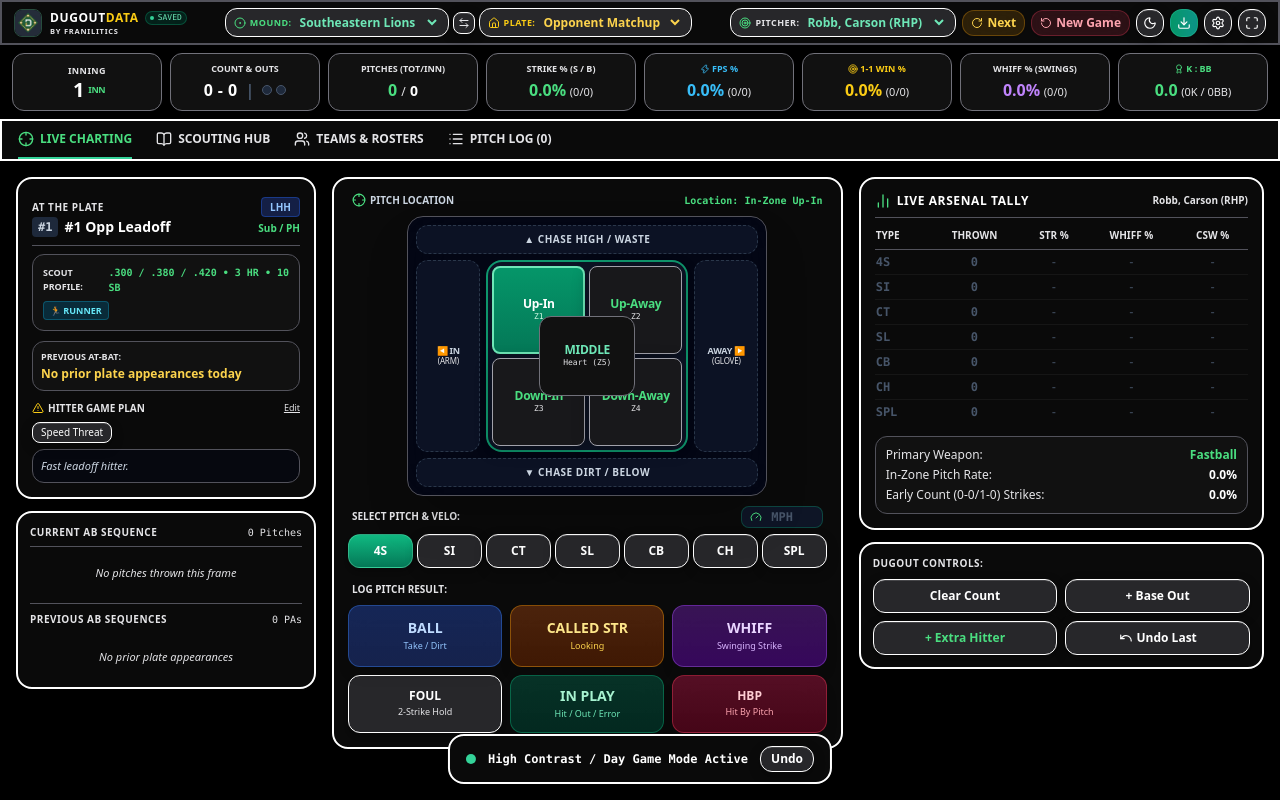
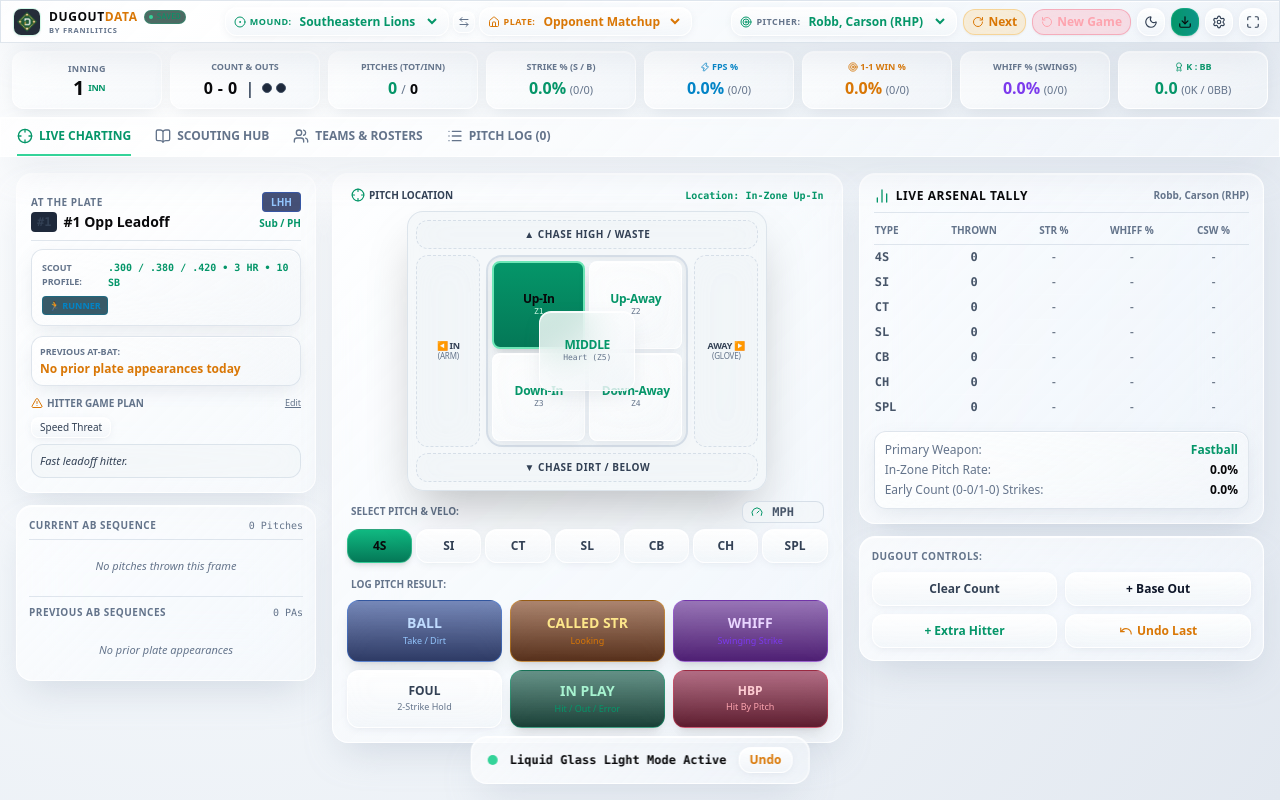
Before and after one commit to ethan50716/Tracker-App, a plain HTML site: page index.html in a window 1280 px wide. Both pictures are taken after a click on the button 1150 px from the left and 21 px from the top of the page. Drawn offline with nearby package versions, Linux system fonts and the light colour scheme; a script that the page names is missing.

Commit message:
Update index.html

```diff
--- a/index.html
+++ b/index.html
@@ -26,7 +26,7 @@
       user-select: none;
     }
 
-    /* Standard Liquid Glassmorphic Styles */
+    /* Standard Liquid Glassmorphic Styles (Dark Baseline) */
     .glass-panel {
       background: linear-gradient(135deg, rgba(255, 255, 255, 0.05) 0%, rgba(255, 255, 255, 0.015) 100%), rgba(15, 23, 42, 0.72);
       backdrop-filter: blur(18px);
@@ -58,6 +58,7 @@
     .glass-button {
       background: linear-gradient(180deg, rgba(255, 255, 255, 0.08) 0%, rgba(255, 255, 255, 0.02) 100%), rgba(30, 41, 59, 0.8);
       backdrop-filter: blur(10px);
+      -webkit-backdrop-filter: blur(10px);
       border: 1px solid rgba(255, 255, 255, 0.12);
       box-shadow: 0 4px 12px rgba(0, 0, 0, 0.3), inset 0 1px 0 rgba(255, 255, 255, 0.15);
       transition: all 0.15s ease;
@@ -91,57 +92,116 @@
     }
 
     /* ========================================================
-       HIGH-CONTRAST / DAY GAME / OUTDOOR SUN OVERRIDES
+       APPLE LIQUID GLASS: SLEEK LIGHT MODE OVERRIDES
        ======================================================== */
-    body.high-contrast {
-      background: #000000 !important;
-      color: #ffffff !important;
-    }
-    body.high-contrast .glass-panel {
-      background: #0a0a0a !important;
-      border: 2px solid #ffffff !important;
-      backdrop-filter: none !important;
-      -webkit-backdrop-filter: none !important;
-      box-shadow: none !important;
-    }
-    body.high-contrast .glass-card {
-      background: #111111 !important;
-      border: 1.5px solid #71717a !important;
-      backdrop-filter: none !important;
-      -webkit-backdrop-filter: none !important;
-      box-shadow: none !important;
-    }
-    body.high-contrast .glass-card-interactive {
-      background: #18181b !important;
-      border: 1.5px solid #a1a1aa !important;
-      backdrop-filter: none !important;
-      -webkit-backdrop-filter: none !important;
-    }
-    body.high-contrast .glass-button {
-      background: #27272a !important;
-      border: 1.5px solid #ffffff !important;
-      color: #ffffff !important;
-      backdrop-filter: none !important;
-    }
-    body.high-contrast .text-slate-400,
-    body.high-contrast .text-slate-500 {
-      color: #e4e4e7 !important;
-    }
-    body.high-contrast .text-emerald-400 {
-      color: #4ade80 !important;
-      font-weight: 900 !important;
-    }
-    body.high-contrast .text-amber-400 {
-      color: #facc15 !important;
-      font-weight: 900 !important;
-    }
-    body.high-contrast .text-cyan-400 {
-      color: #38bdf8 !important;
-      font-weight: 900 !important;
-    }
-    body.high-contrast .border-white\/10,
-    body.high-contrast .border-white\/5 {
-      border-color: #52525b !important;
+    body.light-mode {
+      background: radial-gradient(circle at 15% 10%, #ffffff 0%, #f1f5f9 45%, #e2e8f0 100%) !important;
+      color: #0f172a !important;
+    }
+
+    /* Apple Frosted Glass Panels */
+    body.light-mode .glass-panel {
+      background: linear-gradient(135deg, rgba(255, 255, 255, 0.72) 0%, rgba(248, 250, 252, 0.58) 100%) !important;
+      backdrop-filter: blur(28px) saturate(190%) !important;
+      -webkit-backdrop-filter: blur(28px) saturate(190%) !important;
+      border: 1px solid rgba(255, 255, 255, 0.85) !important;
+      box-shadow: 0 18px 38px -12px rgba(148, 163, 184, 0.35), inset 0 1px 1px 0 rgba(255, 255, 255, 0.95) !important;
+    }
+
+    /* Sleek Translucent Cards */
+    body.light-mode .glass-card {
+      background: linear-gradient(145deg, rgba(255, 255, 255, 0.82) 0%, rgba(241, 245, 249, 0.65) 100%) !important;
+      backdrop-filter: blur(20px) !important;
+      -webkit-backdrop-filter: blur(20px) !important;
+      border: 1px solid rgba(255, 255, 255, 0.9) !important;
+      box-shadow: 0 6px 20px -4px rgba(100, 116, 139, 0.16), inset 0 1px 0 rgba(255, 255, 255, 0.9) !important;
+    }
+
+    body.light-mode .glass-card-interactive {
+      background: linear-gradient(145deg, rgba(255, 255, 255, 0.85) 0%, rgba(248, 250, 252, 0.68) 100%) !important;
+      backdrop-filter: blur(18px) !important;
+      -webkit-backdrop-filter: blur(18px) !important;
+      border: 1px solid rgba(255, 255, 255, 0.95) !important;
+      box-shadow: 0 4px 14px -2px rgba(100, 116, 139, 0.14), inset 0 1px 1px rgba(255, 255, 255, 0.95) !important;
+    }
+
+    body.light-mode .glass-card-interactive:hover {
+      background: linear-gradient(145deg, rgba(255, 255, 255, 0.95) 0%, rgba(236, 253, 245, 0.8) 100%) !important;
+      border-color: rgba(16, 185, 129, 0.5) !important;
+      box-shadow: 0 8px 24px -4px rgba(16, 185, 129, 0.18) !important;
+    }
+
+    /* Tactile Glass Pills & Buttons */
+    body.light-mode .glass-button {
+      background: linear-gradient(180deg, rgba(255, 255, 255, 0.9) 0%, rgba(241, 245, 249, 0.8) 100%) !important;
+      backdrop-filter: blur(16px) !important;
+      -webkit-backdrop-filter: blur(16px) !important;
+      border: 1px solid rgba(255, 255, 255, 0.9) !important;
+      color: #0f172a !important;
+      box-shadow: 0 2px 8px -2px rgba(100, 116, 139, 0.15), inset 0 1px 0 rgba(255, 255, 255, 1) !important;
+    }
+
+    /* Strike Zone Sub-Panels */
+    body.light-mode .bg-slate-950\/80,
+    body.light-mode .bg-slate-900\/90,
+    body.light-mode .bg-slate-950\/70,
+    body.light-mode .bg-slate-950\/40,
+    body.light-mode .bg-slate-900\/80 {
+      background: rgba(241, 245, 249, 0.72) !important;
+      border-color: rgba(203, 213, 225, 0.7) !important;
+      backdrop-filter: blur(16px) !important;
+      -webkit-backdrop-filter: blur(16px) !important;
+    }
+
+    /* Light Mode Typography Adjustments */
+    body.light-mode .text-white {
+      color: #09090b !important;
+    }
+    body.light-mode .text-slate-400,
+    body.light-mode .text-slate-500 {
+      color: #64748b !important;
+    }
+    body.light-mode .text-slate-300,
+    body.light-mode .text-slate-200 {
+      color: #334155 !important;
+    }
+
+    body.light-mode .text-emerald-400,
+    body.light-mode .text-emerald-300 {
+      color: #059669 !important;
+    }
+    body.light-mode .text-amber-400,
+    body.light-mode .text-amber-300 {
+      color: #d97706 !important;
+    }
+    body.light-mode .text-cyan-400,
+    body.light-mode .text-cyan-300 {
+      color: #0284c7 !important;
+    }
+    body.light-mode .text-purple-400,
+    body.light-mode .text-purple-300 {
+      color: #7c3aed !important;
+    }
+
+    body.light-mode .border-white\/10,
+    body.light-mode .border-white\/5 {
+      border-color: rgba(203, 213, 225, 0.6) !important;
+    }
+
+    /* Scrollbars */
+    body.light-mode .custom-scrollbar::-webkit-scrollbar-track {
+      background: rgba(226, 232, 240, 0.5);
+    }
+    body.light-mode .custom-scrollbar::-webkit-scrollbar-thumb {
+      background: rgba(148, 163, 184, 0.6);
+    }
+
+    /* Modals & Backdrop Blur */
+    body.light-mode .bg-black\/80,
+    body.light-mode .bg-black\/85 {
+      background: rgba(15, 23, 42, 0.35) !important;
+      backdrop-filter: blur(14px) !important;
+      -webkit-backdrop-filter: blur(14px) !important;
     }
   </style>
 </head>
@@ -207,9 +267,9 @@
         <span>New Game</span>
       </button>
 
-      <!-- HIGH CONTRAST / DAY GAME HEADER TOGGLE -->
-      <button onclick="toggleHighContrastTheme()" id="header-sun-btn" title="Toggle Day Game / High-Contrast Mode" class="p-1.5 glass-button text-slate-300 hover:text-amber-400 rounded-xl transition active:scale-95">
-        <i data-lucide="sun" id="header-sun-icon" class="w-3.5 h-3.5"></i>
+      <!-- LIGHT / DARK MODE HEADER TOGGLE -->
+      <button onclick="toggleLightModeTheme()" id="header-theme-btn" title="Toggle Light / Dark Mode" class="p-1.5 glass-button text-slate-300 hover:text-amber-400 rounded-xl transition active:scale-95">
+        <i data-lucide="sun" id="header-theme-icon" class="w-3.5 h-3.5"></i>
       </button>
 
       <!-- CSV EXPORT (ICON ONLY) -->
@@ -436,7 +496,7 @@
             </div>
           </div>
 
-          <!-- PREVIOUS AB SEQUENCES CONTAINER (HIDDEN IN SCOUTING MODE) -->
+          <!-- PREVIOUS AB SEQUENCES CONTAINER -->
           <div id="prev-sequences-section" class="pt-2 border-t border-white/10">
             <div class="flex items-center justify-between pb-1.5 mb-1.5">
               <span class="text-[10px] text-slate-400 font-bold uppercase tracking-wider">PREVIOUS AB SEQUENCES</span>
@@ -459,7 +519,7 @@
             <span id="selected-loc-label" class="text-[10px] font-mono text-emerald-400 font-bold">Location: Up-In (Zone 1)</span>
           </div>
 
-          <!-- STRIKE ZONE WITH 5-PANEL IN-ZONE GRID (CORNERS + MIDDLE HEART) -->
+          <!-- STRIKE ZONE WITH 5-PANEL IN-ZONE GRID -->
           <div class="relative w-full max-w-[340px] sm:max-w-[360px] bg-slate-950/80 border border-white/10 rounded-2xl p-2 flex flex-col items-center justify-center space-y-1.5 shadow-2xl backdrop-blur-xl">
             <!-- CHASE HIGH (ZONE 6) -->
             <button onclick="selectZone(6, 'Chase High')" id="zone-btn-6" class="w-full py-1.5 bg-slate-900/80 hover:bg-emerald-950/40 text-slate-300 hover:text-emerald-300 border border-dashed border-slate-700/80 rounded-xl text-[10px] font-bold uppercase tracking-wider transition active:scale-98 flex flex-col items-center justify-center">
@@ -827,22 +887,22 @@
 
       <div class="space-y-4 text-xs">
 
-        <!-- HIGH-CONTRAST / DAY GAME OPTION -->
+        <!-- LIGHT MODE OPTION -->
         <div>
-          <label class="text-slate-300 font-bold block mb-1">DUGOUT DISPLAY & CONTRAST:</label>
-          <div class="glass-card-interactive p-3 rounded-2xl flex items-center justify-between border border-amber-500/20">
+          <label class="text-slate-300 font-bold block mb-1">DUGOUT DISPLAY & APPEARANCE:</label>
+          <div class="glass-card-interactive p-3 rounded-2xl flex items-center justify-between border border-emerald-500/20">
             <div class="flex items-center space-x-3">
-              <div class="w-7 h-7 rounded-xl bg-amber-500/20 text-amber-400 flex items-center justify-center border border-amber-500/30">
+              <div class="w-7 h-7 rounded-xl bg-emerald-500/20 text-emerald-400 flex items-center justify-center border border-emerald-500/30">
                 <i data-lucide="sun" class="w-4 h-4"></i>
               </div>
               <div>
-                <span class="font-bold text-white block">Day Game Mode (High Contrast)</span>
-                <span class="text-slate-400 text-[11px] leading-tight block">Stark black background, crisp white borders, and glare-resistant high-visibility text for direct sunlight.</span>
+                <span class="font-bold text-white block">Light Mode (Liquid Glass)</span>
+                <span class="text-slate-400 text-[11px] leading-tight block">Clean, minimal light frosted glass styling with specular highlights and clear day-game contrast.</span>
               </div>
             </div>
             <label class="relative inline-flex items-center cursor-pointer ml-2">
-              <input type="checkbox" id="setting-high-contrast-toggle" onchange="toggleHighContrastTheme(this.checked)" class="sr-only peer">
-              <div class="w-11 h-6 bg-slate-800 peer-focus:outline-none rounded-full peer peer-checked:after:translate-x-full peer-checked:after:border-white after:content-[''] after:absolute after:top-[2px] after:left-[2px] after:bg-white after:border-gray-300 after:border after:rounded-full after:h-5 after:w-5 after:transition-all peer-checked:bg-amber-500"></div>
+              <input type="checkbox" id="setting-light-mode-toggle" onchange="toggleLightModeTheme(this.checked)" class="sr-only peer">
+              <div class="w-11 h-6 bg-slate-800 peer-focus:outline-none rounded-full peer peer-checked:after:translate-x-full peer-checked:after:border-white after:content-[''] after:absolute after:top-[2px] after:left-[2px] after:bg-white after:border-gray-300 after:border after:rounded-full after:h-5 after:w-5 after:transition-all peer-checked:bg-emerald-500"></div>
             </label>
           </div>
         </div>
@@ -1112,7 +1172,7 @@
       },
       settings: {
         trackingMode: 'single',
-        highContrast: false
+        lightMode: false
       },
       scoutingModeState: {
         hitterSide: 'Right',
@@ -1221,8 +1281,12 @@
         const saved = localStorage.getItem(STORAGE_KEY);
         if (saved) {
           const parsed = JSON.parse(saved);
-          if (!parsed.settings) parsed.settings = { trackingMode: 'single', highContrast: false };
-          if (parsed.settings.highContrast === undefined) parsed.settings.highContrast = false;
+          if (!parsed.settings) parsed.settings = { trackingMode: 'single', lightMode: false };
+          if (parsed.settings.lightMode === undefined) {
+            // Migrate legacy setting if present
+            parsed.settings.lightMode = parsed.settings.highContrast || false;
+            delete parsed.settings.highContrast;
+          }
           if (!parsed.scoutingModeState) parsed.scoutingModeState = { hitterSide: 'Right', liveNotes: '' };
           return parsed;
         }
@@ -1255,7 +1319,7 @@
 
     window.addEventListener('DOMContentLoaded', () => {
       lucide.createIcons();
-      applyContrastTheme(state.settings?.highContrast || false);
+      applyLightModeTheme(state.settings?.lightMode || false);
       populateGlobalTeamSelects();
       populateTeamManagerSelect();
       populatePitcherSelect();
@@ -1288,24 +1352,24 @@
       lucide.createIcons();
     }
 
-    /* THEME / HIGH CONTRAST HANDLERS */
-    function toggleHighContrastTheme(explicitVal = null) {
+    /* THEME / LIGHT MODE HANDLERS */
+    function toggleLightModeTheme(explicitVal = null) {
       if (!state.settings) state.settings = {};
-      state.settings.highContrast = (explicitVal !== null) ? explicitVal : !state.settings.highContrast;
+      state.settings.lightMode = (explicitVal !== null) ? explicitVal : !state.settings.lightMode;
       saveState();
-      applyContrastTheme(state.settings.highContrast);
+      applyLightModeTheme(state.settings.lightMode);
       updateSettingsUI();
-      showQuickToast(state.settings.highContrast ? "High Contrast / Day Game Mode Active" : "Standard Theme Restored");
-    }
-
-    function applyContrastTheme(isHighContrast) {
+      showQuickToast(state.settings.lightMode ? "Liquid Glass Light Mode Active" : "Dark Glass Mode Active");
+    }
+
+    function applyLightModeTheme(isLightMode) {
       const body = document.getElementById('app-body');
-      const headerIcon = document.getElementById('header-sun-icon');
-      if (isHighContrast) {
-        body.classList.add('high-contrast');
+      const headerIcon = document.getElementById('header-theme-icon');
+      if (isLightMode) {
+        body.classList.add('light-mode');
         if (headerIcon) headerIcon.setAttribute('data-lucide', 'moon');
       } else {
-        body.classList.remove('high-contrast');
+        body.classList.remove('light-mode');
         if (headerIcon) headerIcon.setAttribute('data-lucide', 'sun');
       }
       lucide.createIcons();
@@ -1464,9 +1528,9 @@
       if (sRadio) sRadio.checked = (mode === 'single');
       if (scRadio) scRadio.checked = (mode === 'scouting');
 
-      const contrastToggle = document.getElementById('setting-high-contrast-toggle');
-      if (contrastToggle) {
-        contrastToggle.checked = Boolean(state.settings?.highContrast);
+      const lightToggle = document.getElementById('setting-light-mode-toggle');
+      if (lightToggle) {
+        lightToggle.checked = Boolean(state.settings?.lightMode);
       }
 
       const halfSection = document.getElementById('manual-half-adjust-section');
@@ -2685,7 +2749,7 @@
 
       if (isScoutingMode) return;
 
-      // Render Previous AB Sequences in standard modes
+      // Render Previous AB Sequences
       const lineup = getActiveLineup();
       if (lineup.length === 0) return;
       const b = lineup[state.gameInfo.currentBatterIndex];
```
